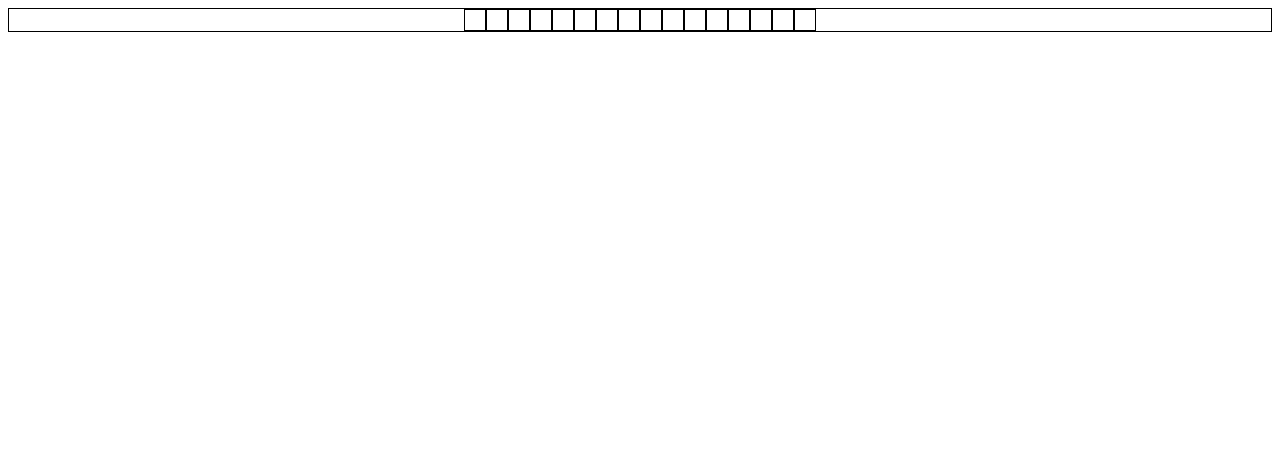
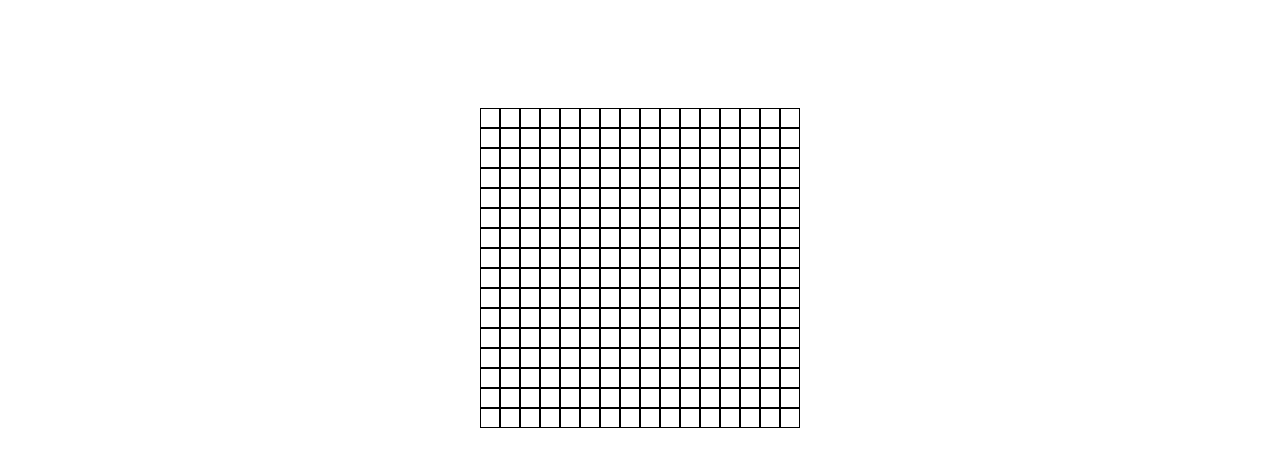
Before and after one commit to XiaGary/etch-a-sketch, a plain HTML site: page index.html in a window 1280 px wide. Drawn offline with Linux system fonts and the light colour scheme.

Commit message:
Built the 16x16 grid using logic
Created a variable that holds the amount equals to
16x16, then used a for loop which iterates up to
the variable, where each iteration creates a new
div, which is then appended to the container div.

```diff
--- a/javascript.js
+++ b/javascript.js
@@ -1,7 +1,7 @@
-
+const gridAmount = 16*16;
 const container = document.querySelector('#container');
 
-for(let i = 1; i <= 16; i++){
+for(let i = 1; i <= gridAmount; i++){
     const divCreation = document.createElement('div');
     container.appendChild(divCreation);
 }
--- a/styles.css
+++ b/styles.css
@@ -1,13 +1,18 @@
-div{
-    border: 1px solid black;
+*{
+    box-sizing: border-box;
 }
+
 #container{
     display: flex;
     flex-wrap: wrap;
-    justify-content: center;
+    width: 320px;
+    margin: 0 auto;
+    padding-top: 100px;
+
 }
 #container > *{
     width: 20px;
     height: 20px;
     display: flex;
+    border: 1px solid black;
 }
```
